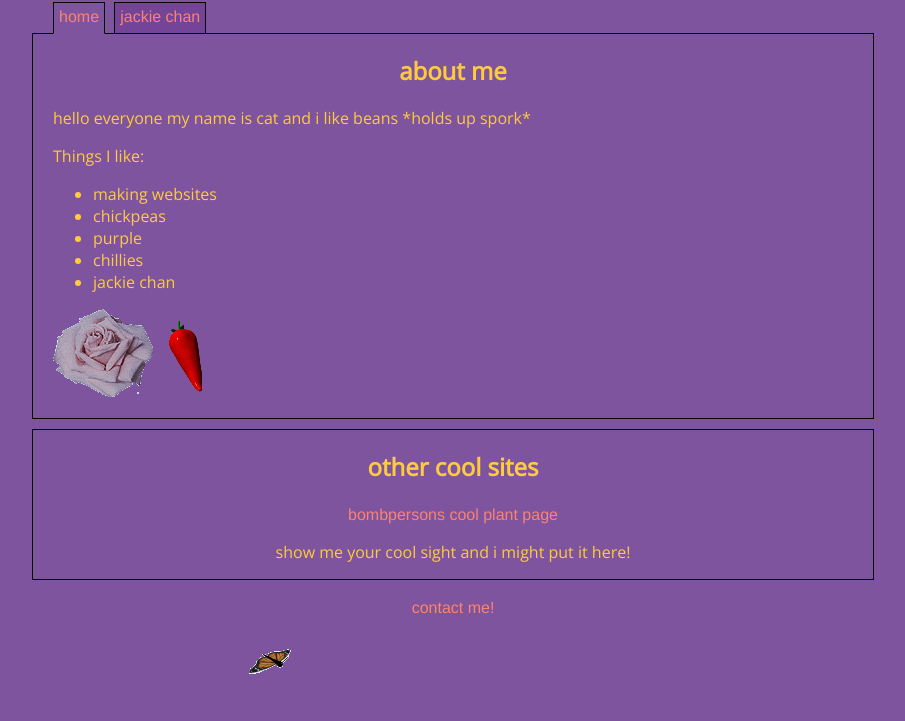
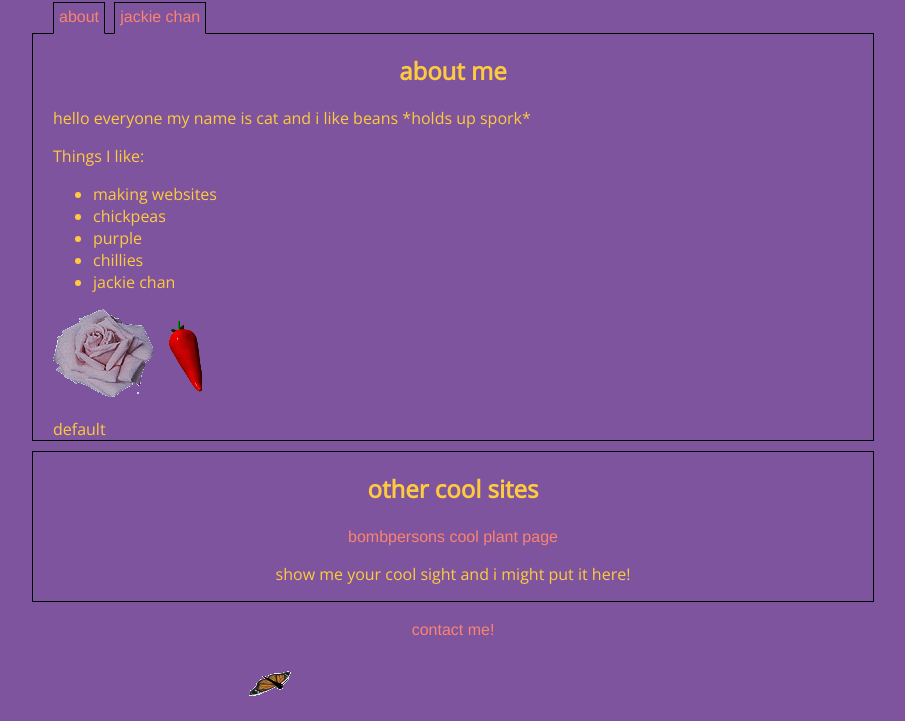
Before and after one commit to catchouli/rena.talkhaus.com, a Jekyll site: the page built from index.html, in a window 1280 px wide. Shown: the part 350-1071 px from the top of the page, without its empty margins (187-1092 px from the left). Built offline with Jekyll 4.4.1, drawn with Linux system fonts in a browser that asks for light colours; before the commit the page ends 1049 px from its top, so only the background shows below that.

Commit message:
convert to use layout

```diff
--- /dev/null
+++ b/_includes/footer.html
@@ -0,0 +1,10 @@
+<div id="affiliates" class="panel">
+  <div class="header-container"><h2>other cool sites</h2></div>
+  <p><a href="https://bombpersons.talkhaus.com/">bombpersons cool plant page</a></p>
+  <p>show me your cool sight and i might put it here!</p>
+</div>
+
+<div id="footer">
+  <p><a href="https://talkhaus.raocow.com/memberlist.php?mode=contactadmin">contact me!</a></p>
+  <img src="/assets/images/butterfly.gif">
+</div>
--- /dev/null
+++ b/_includes/header.html
@@ -0,0 +1,3 @@
+<div id="header">
+  <h1><img src="/assets/images/img0.gif"> rena's websight <img src="/assets/images/img0.gif"></h1>
+</div>
--- /dev/null
+++ b/_includes/tabbed-navigation.html
@@ -0,0 +1,7 @@
+<div class="tab-container">
+
+{% for page in site.pages %}
+  <a id="about-tab" class="tab tab-current" href="{{page.url}}">{{page.title}}</a>
+{% endfor %}
+
+</div>
--- a/_layouts/default.html
+++ b/_layouts/default.html
@@ -5,7 +5,7 @@
         <title>rena's cool websight</title>
 
         <!-- stylesheets -->
-        <link rel="stylesheet" href="assets/css/style.css">
+        <link rel="stylesheet" href="/assets/css/style.css">
 
         <!-- metadata -->
         <meta charset="utf-8">
@@ -13,62 +13,16 @@
         <!-- fonts -->
         <link rel="preconnect" href="https://fonts.gstatic.com">
         <link href="https://fonts.googleapis.com/css2?family=Open+Sans&display=swap" rel="stylesheet">
-
-        <script>
-          function showTab(name) {
-            console.log('showing the ' + name + ' tab');
-
-            // Set all tabs and panels to not current
-            var allTabs = document.getElementsByClassName('tab');
-            var allPanels = document.getElementsByClassName('panel');
-
-            for (var i = 0; i < allTabs.length; ++i) {
-              allTabs[i].classList.remove('tab-current');
-            }
-
-            for (var i = 0; i < allPanels.length; ++i) {
-              allPanels[i].classList.remove('panel-current');
-            }
-
-            // Show the selected tab
-            var tabElem = document.getElementById(name + "-tab");
-            var panelElem = document.getElementById(name + "-panel");
-
-            if (tabElem)
-              tabElem.classList.add('tab-current');
-            if (panelElem)
-              panelElem.classList.add('panel-current');
-          }
-        </script>
     </head>
     <body>
-        <div id="header">
-          <h1><img src="assets/images/img0.gif"> rena's websight <img src="assets/images/img0.gif"></h1>
-        </div>
+        {% include header.html %}
 
-        <div class="tab-container">
-          <a id="about-tab" class="tab tab-current" onclick="showTab('about')" href="javascript:showTab('about')">home</a>
-          <a id="jackiechan-tab" class="tab" href="javascript:showTab('jackiechan')">jackie chan</a>
-        </div>
+        {% include tabbed-navigation.html %}
 
-        <div id="about-panel" class="panel panel-current panel-tabbed">
+        <div id="content" class="panel">
           {{ content }}
         </div>
 
-        <div id="jackiechan-panel" class="panel panel-tabbed">
-          <div class="header-container"><h2>jackie chan</h2></div>
-          <p>i'm a big fan of jackie chan</p>
-        </div>
-
-        <div id="affiliates" class="panel">
-          <div class="header-container"><h2>other cool sites</h2></div>
-          <p><a href="https://bombpersons.talkhaus.com/">bombpersons cool plant page</a></p>
-          <p>show me your cool sight and i might put it here!</p>
-        </div>
-
-        <div id="footer">
-          <p><a href="https://talkhaus.raocow.com/memberlist.php?mode=contactadmin">contact me!</a></p>
-          <img src="assets/images/butterfly.gif">
-        </div>
+        {% include footer.html %}
     </body>
 </html>
--- a/assets/css/style.css
+++ b/assets/css/style.css
@@ -57,10 +57,6 @@
   background: #7E549F;
 }
 
-.panel-current {
-  display: block;
-}
-
 .header-container {
   text-align: center;
 }
--- a/index.html
+++ b/index.html
@@ -1,6 +1,6 @@
 ---
 layout: default
-title: Home
+title: about
 ---
 <div class="header-container"><h2>about me</h2></div>
 <p>hello everyone my name is cat and i like beans *holds up spork*</p>
@@ -16,3 +16,4 @@
     <img src="assets/images/roseblue.gif">
     <img src="assets/images/Chilli.gif">
 </p>
+{{ site.pages[1].layout }}
--- /dev/null
+++ b/jackie.html
@@ -0,0 +1,6 @@
+---
+layout: default
+title: jackie chan
+---
+<div class="header-container"><h2>jackie chan</h2></div>
+<p>i'm a big fan of jackie chan</p>
```
